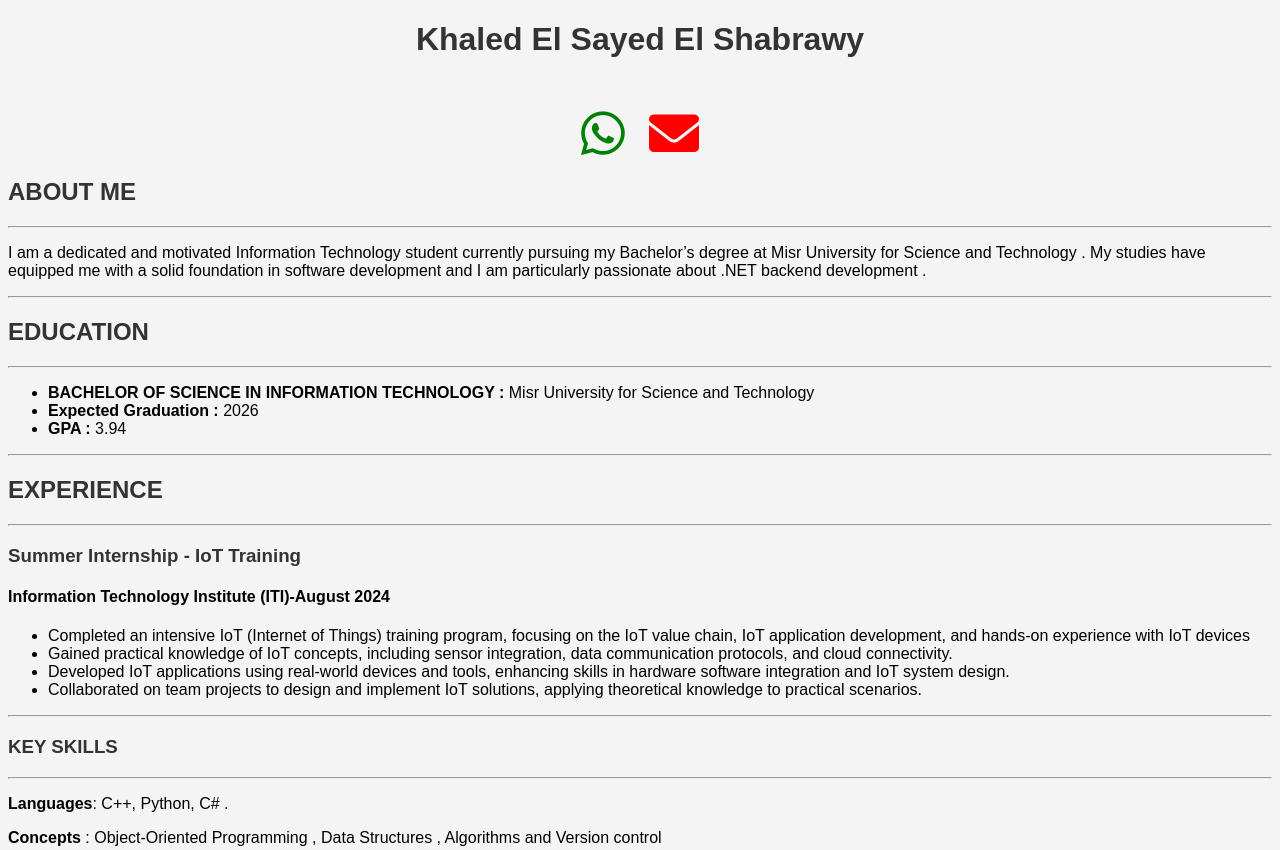
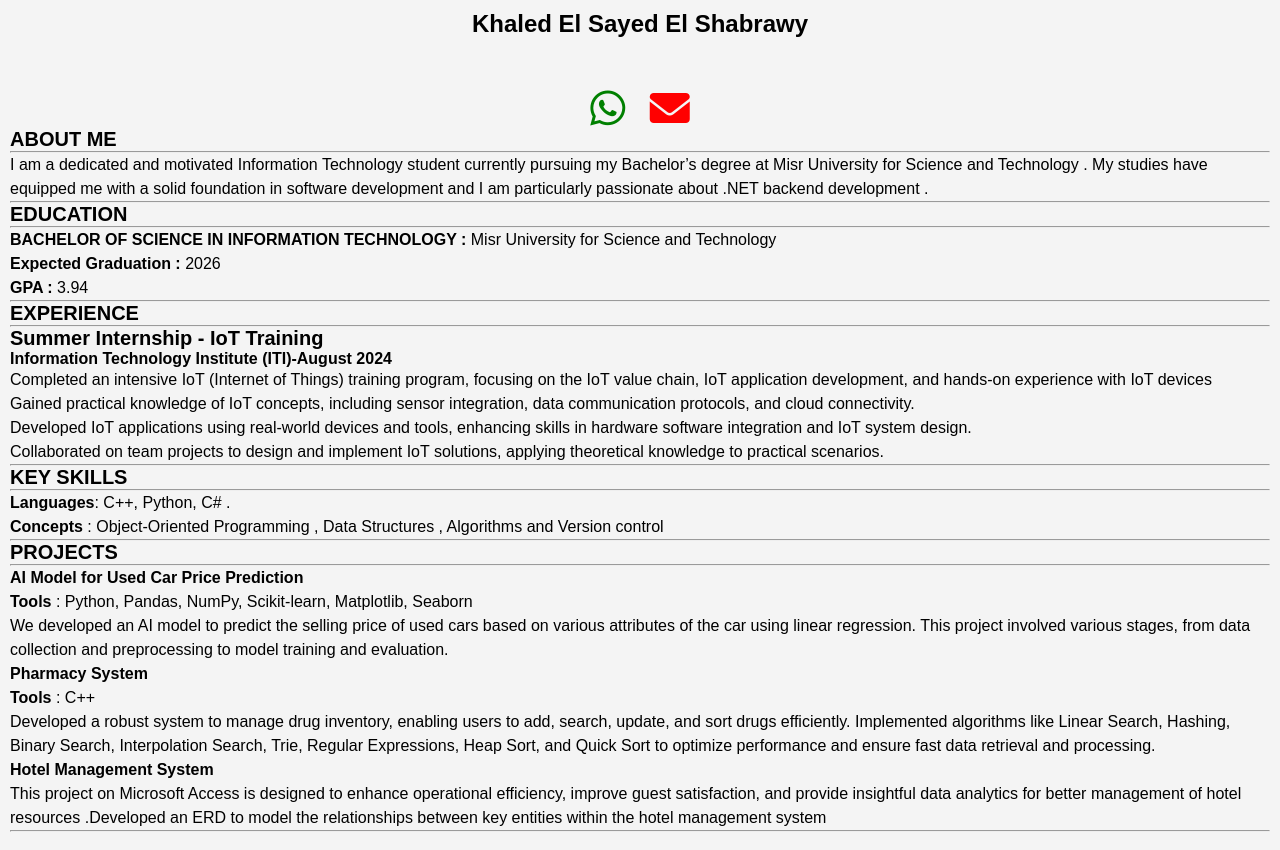
Before and after one commit to khaledshabrawy007/html-portfolio, a plain HTML site: page index.html in a window 1280 px wide. Shown: the top 850 px of the page. Drawn offline with Linux system fonts and the light colour scheme.

Commit message:
Update index.html

```diff
--- a/index.html
+++ b/index.html
@@ -2,23 +2,57 @@
 <html lang="en">
 <head>
     <meta charset="UTF-8">
-    <meta name="viewport" content="width=device-width, initial-scale=1, maximum-scale=1, user-scalable=no">
+   <meta name="viewport" content="width=device-width, initial-scale=1, maximum-scale=1, user-scalable=no">
+
         <link rel="stylesheet" href="https://cdnjs.cloudflare.com/ajax/libs/font-awesome/6.0.0/css/all.min.css">
         <title>My Portfolio</title>
         <style>
-            ul, li {
-                font-weight: normal;
+            /* Ensure the page fits well on mobile */
+            * {
+                margin: 0;
+                padding: 0;
+                box-sizing: border-box;
+            }
+
+            body {
+                background-color: #f4f4f4;
+                font-family: Arial, sans-serif;
+                text-align: left; /* Center align all text */
+                padding: 10px;
+            }
+
+            h1 {
+                font-size: 24px; /* Adjusted for mobile */
+            }
+
+            h2, h3 {
+                font-size: 20px;
+            }
+
+            p, li {
+                font-size: 16px; /* Proper readable text */
+                line-height: 1.5; /* Improve spacing */
+            }
+
+            ul {
+                list-style: none; /* Remove bullet points */
+                padding: 0;
+            }
+
+            /* Fix icons size */
+            .fa-brands, .fa-solid {
+                font-size: 40px !important;
+            }
+
+            /* Responsive design */
+            @media (max-width: 768px) {
+                h1 { font-size: 22px; }
+                h2, h3 { font-size: 18px; }
+                p, li { font-size: 14px; }
+                .fa-brands, .fa-solid { font-size: 35px !important; }
             }
         </style>
-        <style>
-            body {
-                background-color: #f4f4f4; /* Light gray background */
-                font-family: Arial, sans-serif;
-            }
-            h1, h2, h3 {
-                color: #333; /* Dark gray for better contrast */
-            }
-        </style>
+
 
 
 </head>
@@ -73,6 +107,7 @@
 <p> <b>Concepts</b> : Object-Oriented Programming , Data Structures , Algorithms and Version control </p>
 <hr>
 <h2> PROJECTS</h2>
+<hr>
 <ul>
     <li>
         <p><b> AI Model for Used Car Price Prediction</b></p>
```
